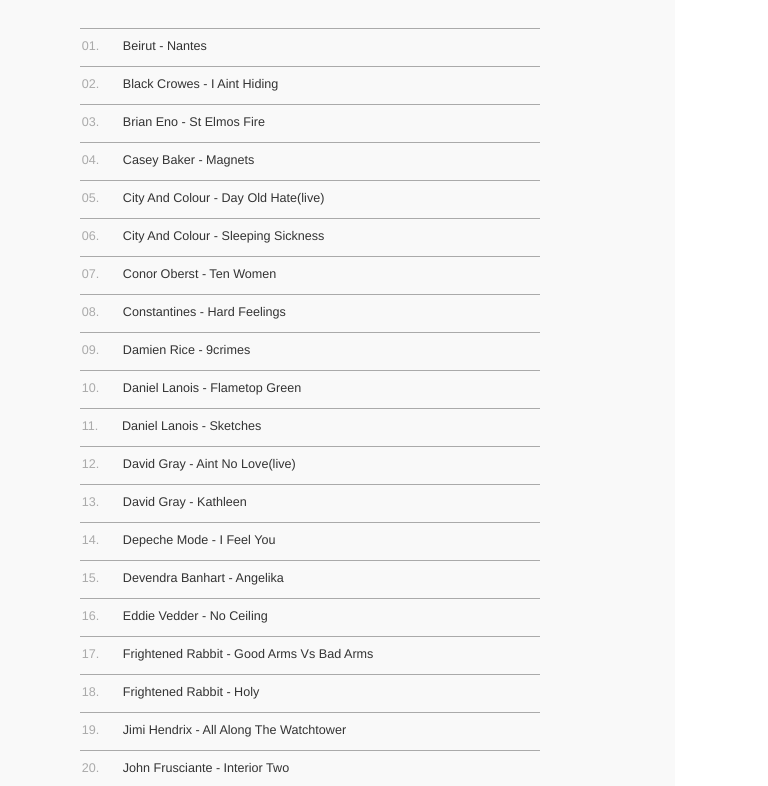
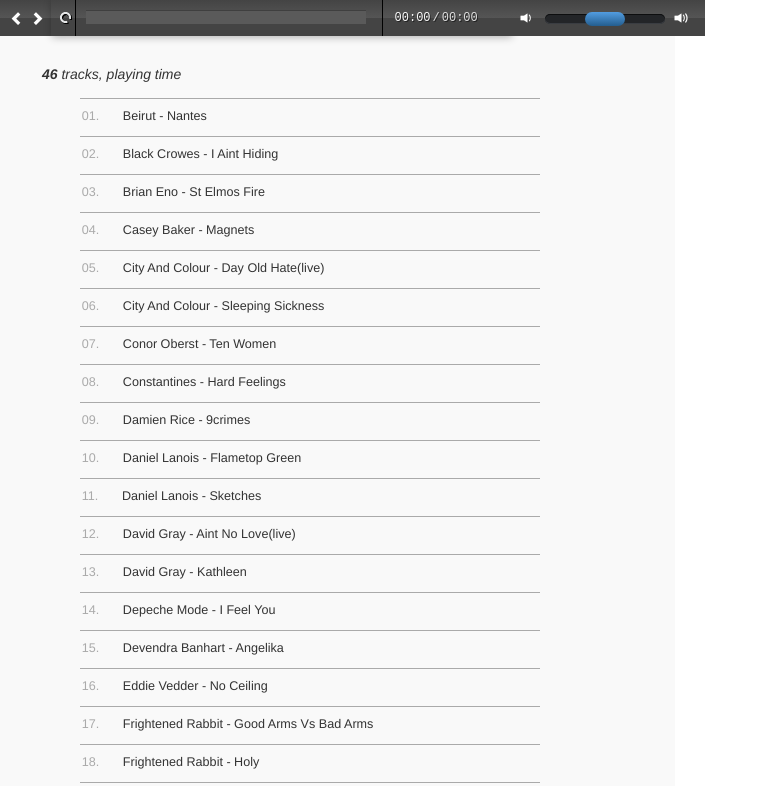
Before and after one commit to bdanchilla/audiojs-playlist-skin, a website: page demo.html in a window 1280 px wide. Shown: the top 786 px of the page, without its empty margins (0-768 px from the left). Drawn offline with nearby package versions, Linux system fonts and the light colour scheme; a script that the page names is missing.

Commit message:
updated demo

```diff
--- a/demo.html
+++ b/demo.html
@@ -2,8 +2,8 @@
 <html>
     <head>
         <title>Brian Danchilla Music | Song Spotlight All</title>
-        <link rel="stylesheet" href="//maxcdn.bootstrapcdn.com/bootstrap/3.2.0/css/bootstrap.min.css">
-        <link rel="stylesheet" href="css/playlist.min.css">
+        <link rel="stylesheet" href="https://maxcdn.bootstrapcdn.com/bootstrap/3.2.0/css/bootstrap.min.css">
+        <link rel="stylesheet" href="./css/playlist.min.css">
     </head>
     <body>
         <audio preload="metadataonly"></audio>
@@ -380,8 +380,8 @@
                 </li>
                 </ol>
         </div>
-        <script src="//maxcdn.bootstrapcdn.com/bootstrap/3.2.0/js/bootstrap.min.js"></script>
-        <script src="https://raw.githubusercontent.com/kolber/audiojs/master/audiojs/audio.min.js"></script>
-        <script src="js/playlist.js"></script>
+        <script src="https://code.jquery.com/jquery-2.1.1.min.js"></script>
+        <script src="./audiojs/audio.min.js"></script>
+        <script src="./js/playlist.js"></script>
     </body>
 </html>
```
